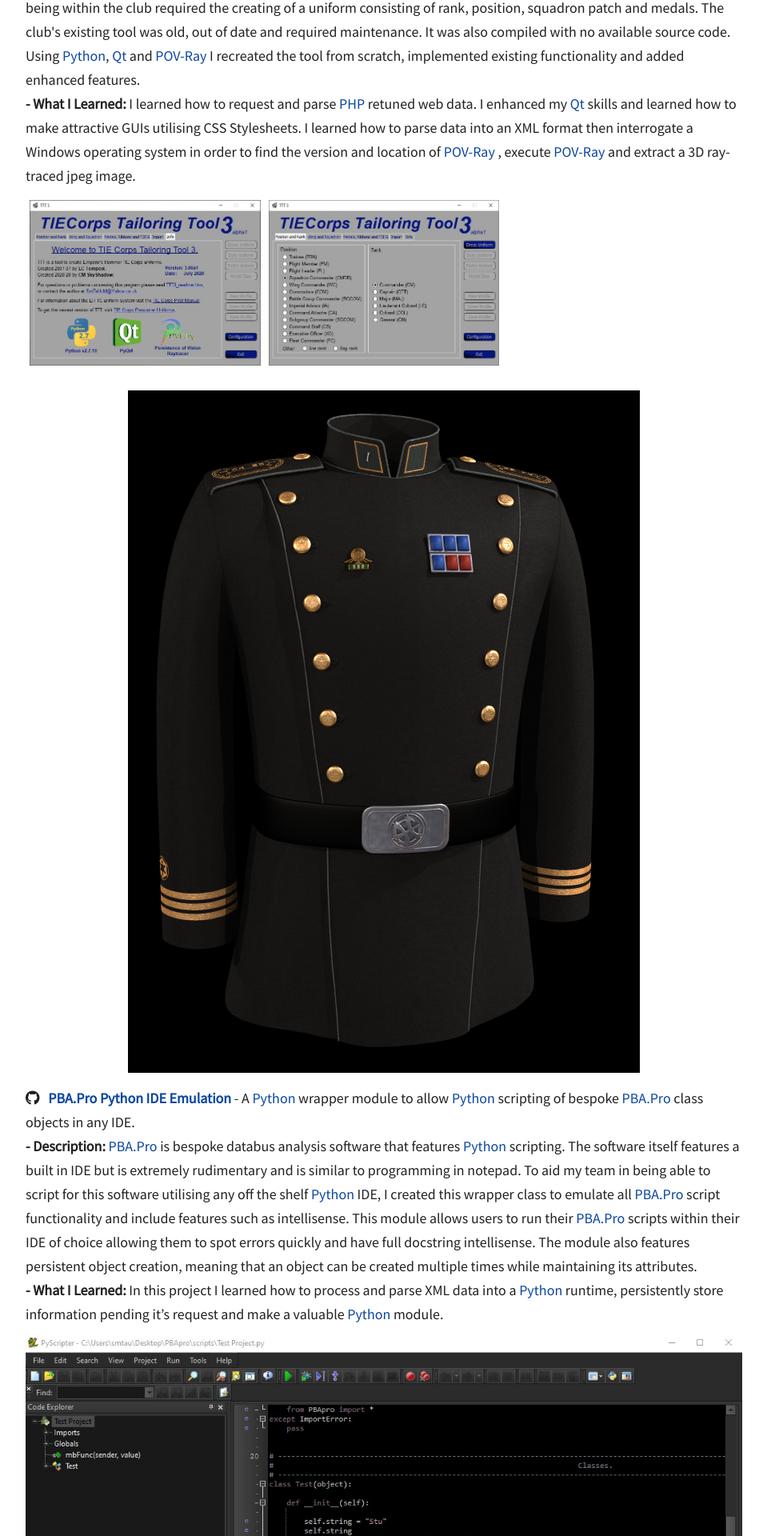
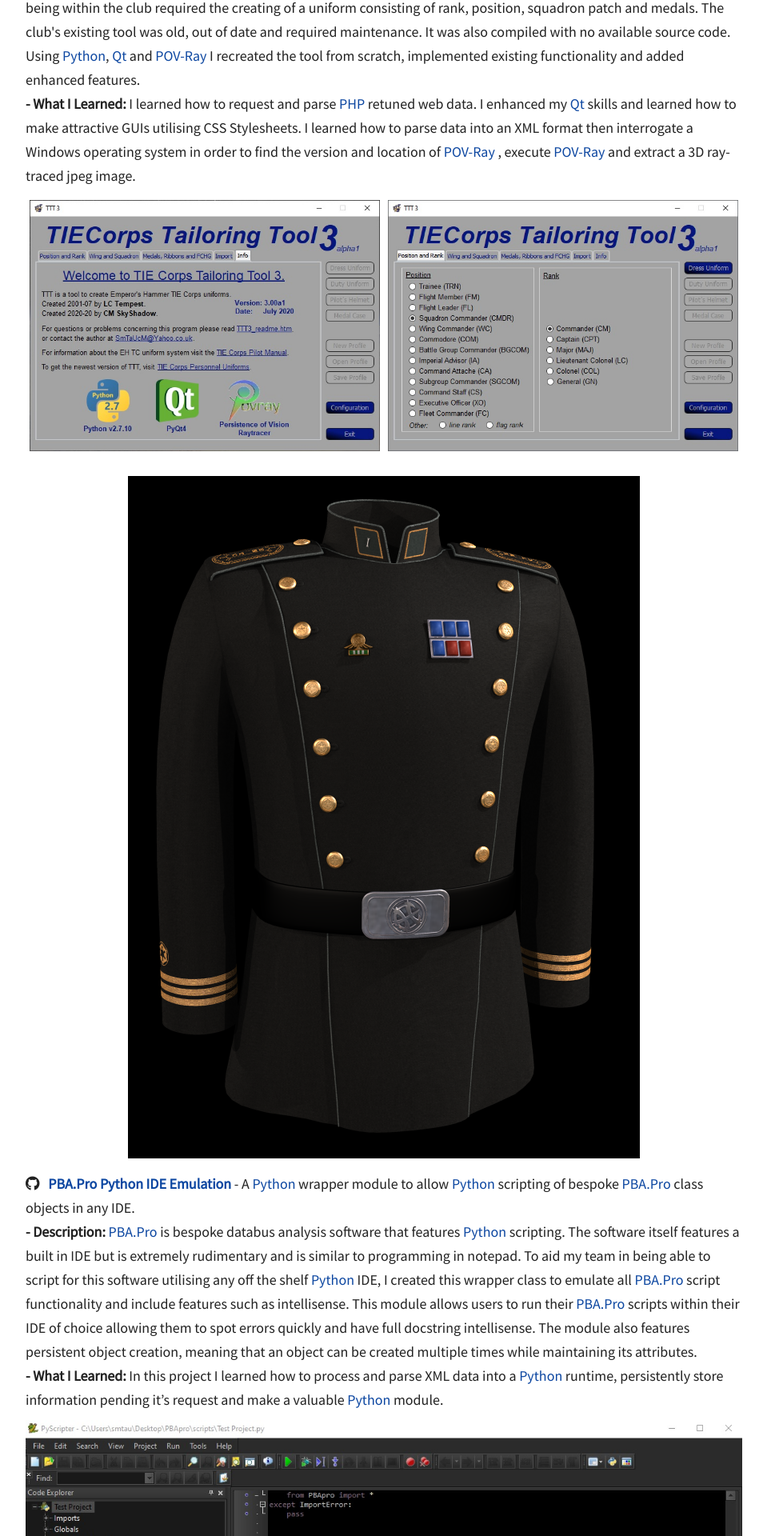
Before and after one commit to SmTaUcM/SmTaUcM.github.io, a Jekyll site: the page built from projects.html, in a window 1280 px wide. Shown: the part 342-2262 px from the top of the page at 80% size, without its empty margins (160-1119 px from the left). Built offline with Jekyll 4.4.1, drawn with Linux system fonts in a browser that asks for light colours; nearby versions of some CDN libraries.

Commit message:
projects.html - More formatting.

```diff
--- a/_includes/projects.html
+++ b/_includes/projects.html
@@ -7,7 +7,7 @@
 
 		.column {
 		  float: left;
-		  width: 33.33%;
+		  width: 50.00%;
 		  padding: 5px;
 		}
 
```
